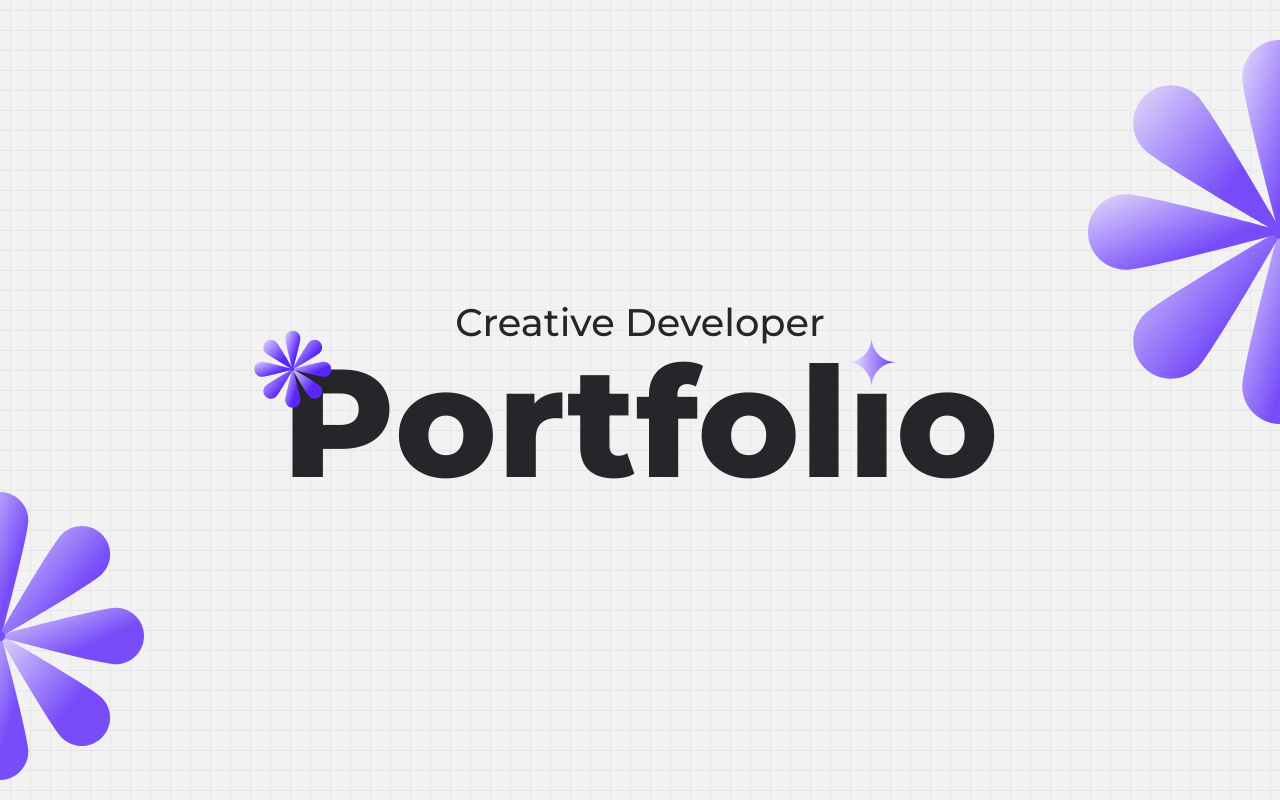
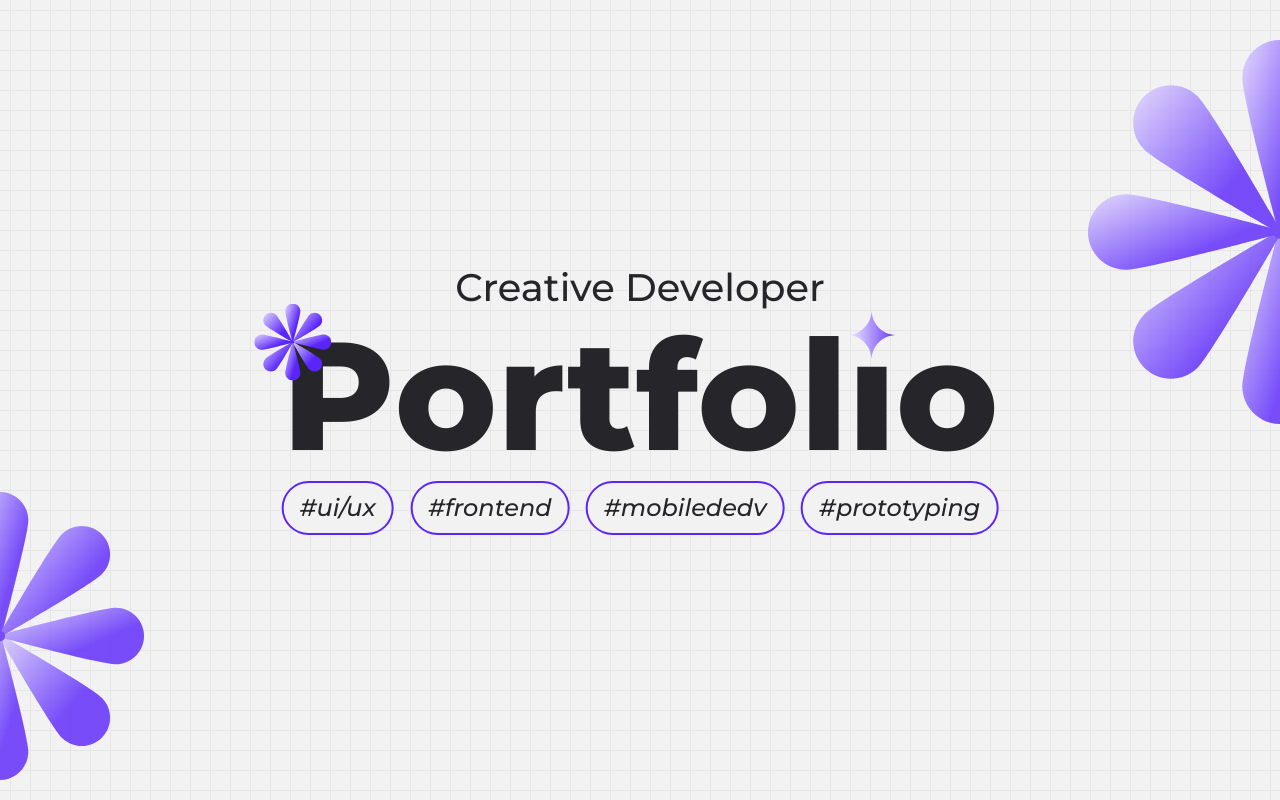
Before and after one commit to 5hurik41/Portfolio-Arabefam, a Vue app: page / in a window 1280 px wide. Shown: the top 800 px of the page. Built offline with nearby package versions, Linux system fonts and the light colour scheme; the HTML template or start-up script is replaced by a standard one.

Commit message:
ui: add tags under the hero title :art:

```diff
--- a/src/components/ui/HeroTitle.vue
+++ b/src/components/ui/HeroTitle.vue
@@ -1,11 +1,14 @@
 <script setup lang="ts">
 import flower from '../../assets/flower.svg'
 import star from '../../assets/star.svg'
+import Tag from './Tag.vue'
+
+const tags = ['ui/ux', 'frontend', 'mobilededv', 'prototyping']
 </script>
 
 <template>
   <div
-    class="absolute flex flex-col items-center top-1/2 left-1/2 -translate-x-1/2 -translate-y-1/2 select-none leading-none whitespace-nowrap"
+    class="absolute flex flex-col gap-2 items-center top-1/2 left-1/2 -translate-x-1/2 -translate-y-1/2 select-none leading-none whitespace-nowrap"
   >
     <p class="text-3xl md:text-[3vw] font-medium">Creative Developer</p>
     <div class="text-8xl md:text-[12vw] font-extrabold">
@@ -24,5 +27,8 @@ import star from '../../assets/star.svg'
         <img :src="star" class="absolute -top-2 left-1/2 -translate-x-1/2 w-[0.4em]" /> </span
       >o
     </div>
+    <footer class="flex gap-2 justify-between w-full">
+      <Tag v-for="(tag, index) in tags" :tagname="tag" :key="index" />
+    </footer>
   </div>
 </template>
--- /dev/null
+++ b/src/components/ui/Tag.vue
@@ -0,0 +1,13 @@
+<script setup lang="ts">
+defineProps({
+  tagname: String,
+})
+</script>
+
+<template>
+  <div
+    class="px-4 py-2 border-2 border-brand-primary text-sm md:text-[1.5em] rounded-full italic font-medium bg-brand-background"
+  >
+    #{{ tagname }}
+  </div>
+</template>
```
